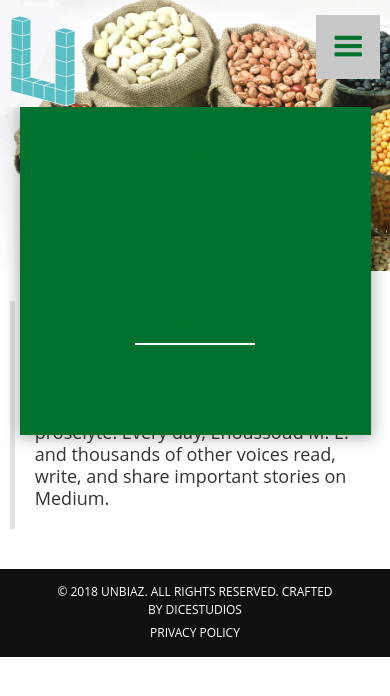
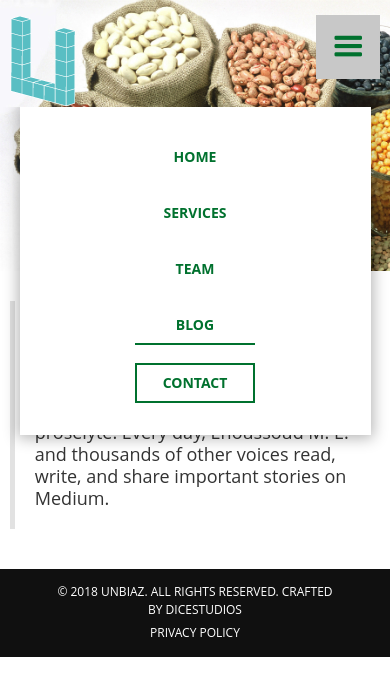
Before and after one commit to Ehoussoud/hemsagri, a plain HTML site: page blog.html in a window 390 px wide. Both pictures are taken after a click on the element 348 px from the left and 47 px from the top of the page. Drawn offline with nearby package versions, Linux system fonts and the light colour scheme; a script that the page names is missing.

Commit message:
Update unbiaz.css

```diff
--- a/css/unbiaz.css
+++ b/css/unbiaz.css
@@ -34,7 +34,7 @@
 }
 
 .nav-link.w--current {
-  border-bottom-color: #fff;
+  border-bottom-color: #00712e;
   color:#00712e;
 }
 
@@ -421,7 +421,7 @@ html.w-mod-js *[data-ix="home-text"] {
     margin-left: auto;
     padding-top: 14px;
     padding-bottom: 14px;
-    background-color: #00712e;
+    background-color: #fff;
     box-shadow: 0 1px 14px 2px rgba(0, 0, 0, .3);
     text-align: center;
   }
```
